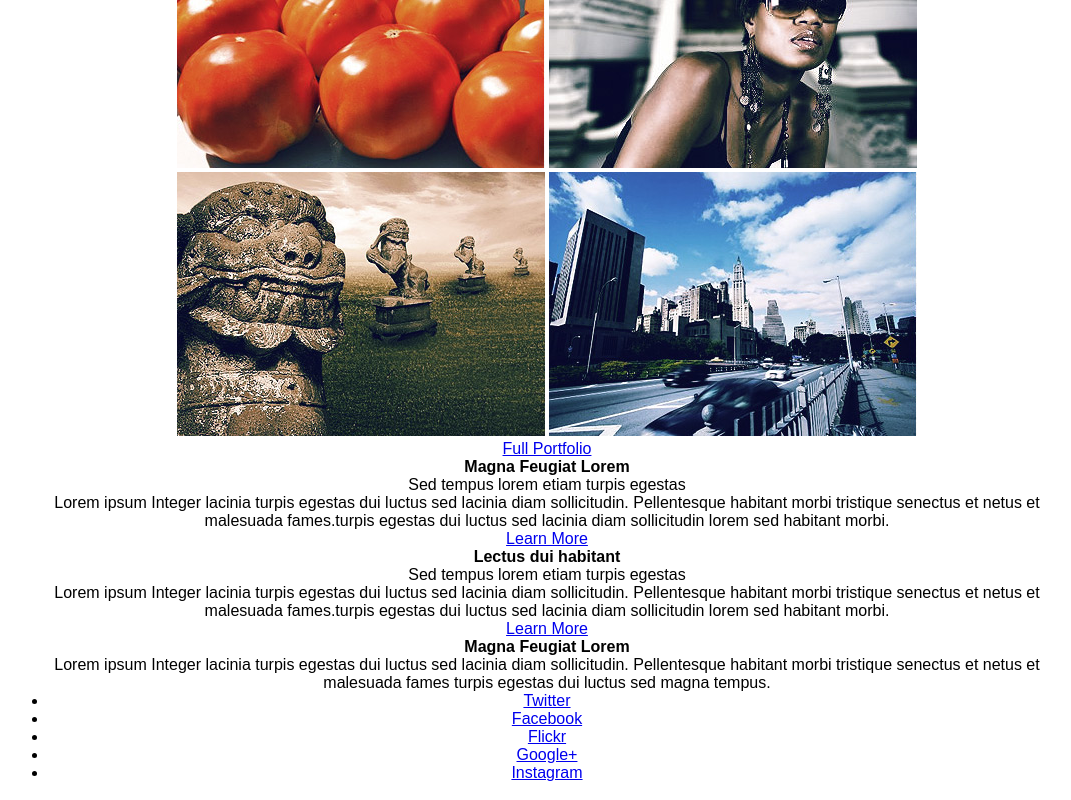
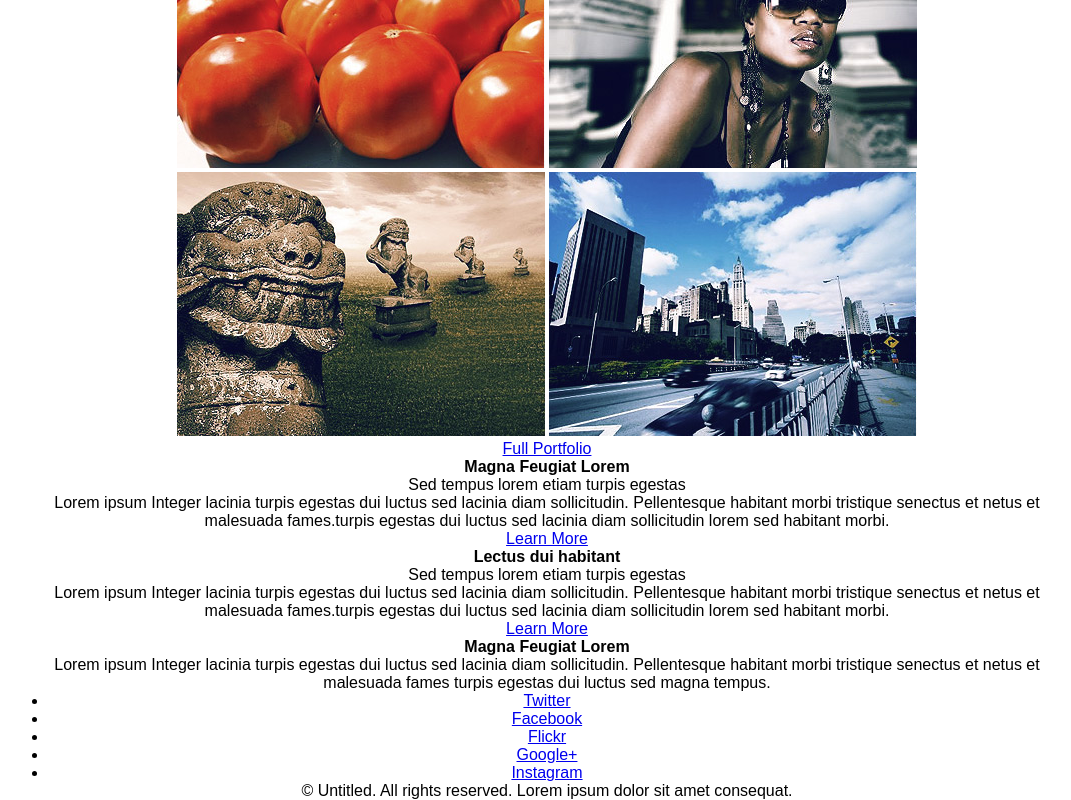
Before and after one commit to NesterenkoE/NesterenkoYevhen12, a plain HTML site: page index.html in a window 1280 px wide. Shown: the part 1122-1922 px from the top of the page, without its empty margins (93-1164 px from the left). Drawn offline with nearby package versions, Linux system fonts and the light colour scheme.

Commit message:
edit index for readability code

```diff
--- a/index.html
+++ b/index.html
@@ -124,10 +124,14 @@
 					</li>
 				</ul>
 			</div>
+			<div class="footer__info">
+				<p class="footer-info__text">© Untitled. All rights reserved. Lorem ipsum dolor sit amet consequat.</p>
+			</div>
+		</footer>
+<!-- End of Footer -->
 
-
+    </div>
     <script src="https://code.jquery.com/jquery-3.6.0.js"></script>
     <script src="https://cdnjs.cloudflare.com/ajax/libs/lightbox2/2.11.3/js/lightbox.min.js"></script>
-
 </body>
 </html>
```
Lines whose indentation alone changed are shown as unchanged.
